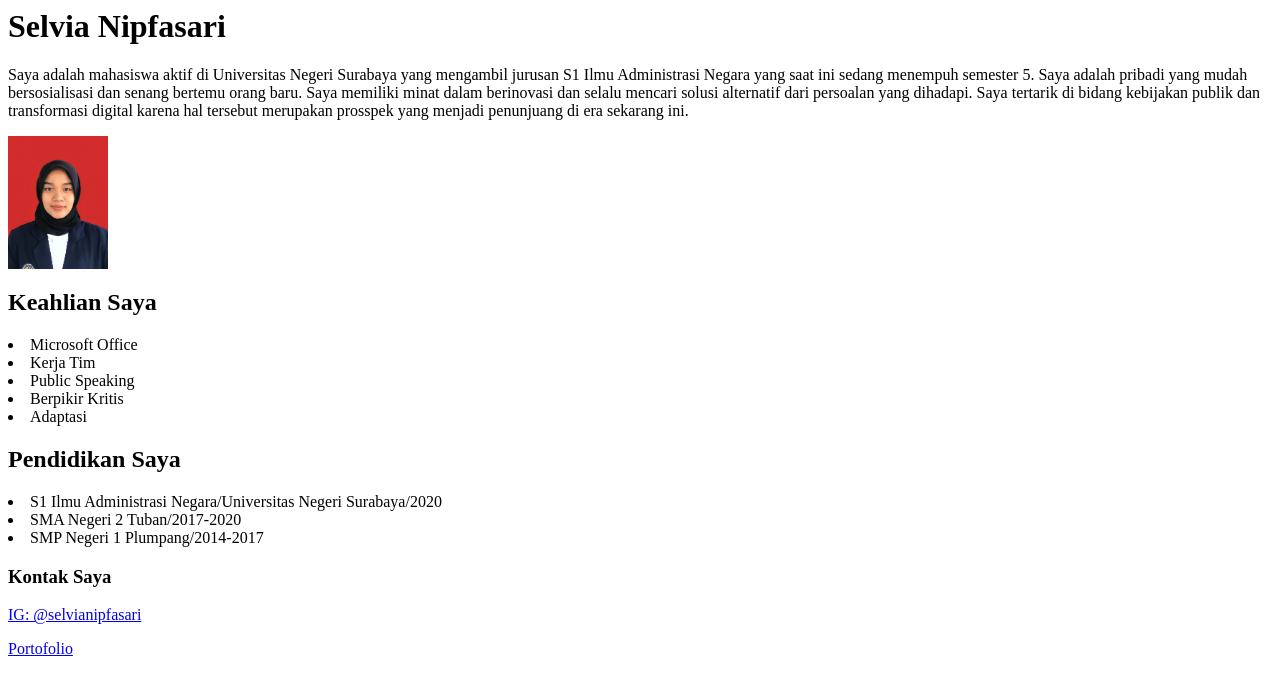
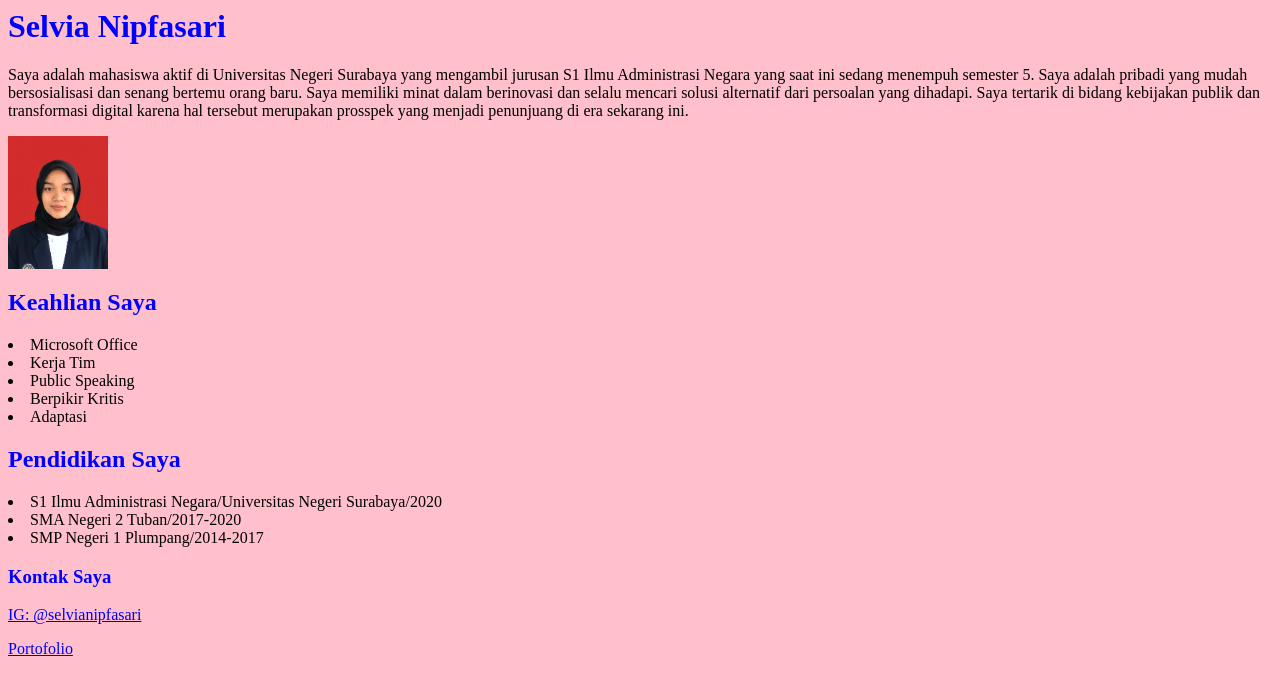
Before and after one commit to selvianipfasari/selvianipfasari.github.io, a plain HTML site: page 08 Agustus 2022/Latihan HTML/Biodata.HTML in a window 1280 px wide. Drawn offline with Linux system fonts and the light colour scheme.

Commit message:
implementing css in biodata and portofolio

```diff
--- a/08 Agustus 2022/Latihan HTML/Biodata.HTML
+++ b/08 Agustus 2022/Latihan HTML/Biodata.HTML
@@ -1,9 +1,12 @@
 <html>
+    <style>
+         body {background-color:pink}
+    </style>
     <body>
-        <h1>Selvia Nipfasari</h1>
+        <h1 style="color: blue;">Selvia Nipfasari</h1>
         <p> Saya adalah mahasiswa aktif di Universitas Negeri Surabaya yang mengambil jurusan S1 Ilmu Administrasi Negara yang saat ini sedang menempuh semester 5. Saya adalah pribadi yang mudah bersosialisasi dan senang bertemu orang baru. Saya memiliki minat dalam berinovasi dan selalu mencari solusi alternatif dari persoalan yang dihadapi. Saya tertarik di bidang kebijakan publik dan transformasi digital karena hal tersebut merupakan prosspek yang menjadi penunjuang di era sekarang ini. </p>
         <img src="profpic.jpg" width="100">
-        <h2>Keahlian Saya</h2>
+        <h2 style="color: blue;">Keahlian Saya</h2>
         <ol></ol>
             <li>Microsoft Office</li>
             <li>Kerja Tim</li>
@@ -11,13 +14,13 @@
             <li>Berpikir Kritis</li>
             <li>Adaptasi</li>
         </ol>
-        <h2>Pendidikan Saya</h2>
+        <h2 style="color: blue;">Pendidikan Saya</h2>
         <ul></ul>
             <li>S1 Ilmu Administrasi Negara/Universitas Negeri Surabaya/2020</li>
             <li>SMA Negeri 2 Tuban/2017-2020</li>
             <li>SMP Negeri 1 Plumpang/2014-2017</li>
         </ul>
-        <h3>Kontak Saya</h3>
+        <h3 style="color: blue;">Kontak Saya</h3>
         <p><a href="https://www.instagram.com/selvianipfasari/">IG: @selvianipfasari</a></p>
         <p><a href="portofolio.html">Portofolio</a></p>
 
```
Also changed, not shown: 08 Agustus 2022/Latihan HTML/portofolio.html (+7 -4 lines).
